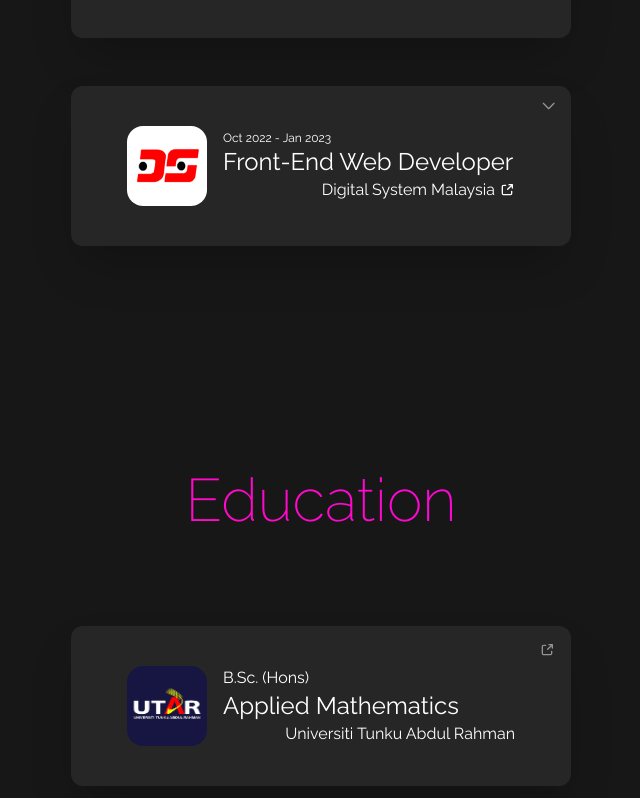
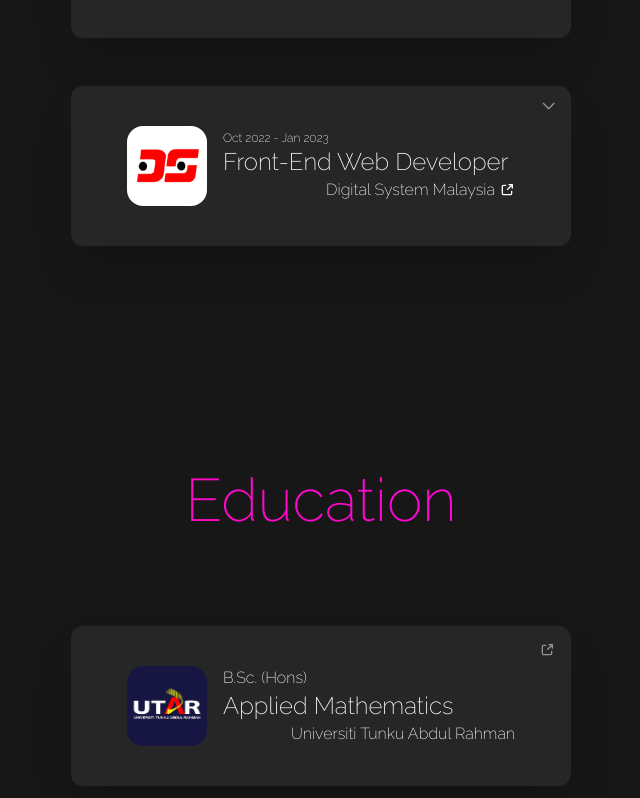
Before and after one commit to SyafiqAi/syafiq-portfolio-v2, a Vue app: page / in a window 1280 px wide. Shown: the part 2082-2880 px from the top of the page, without its empty margins (319-959 px from the left). Built offline with nearby package versions, Linux system fonts and the light colour scheme.

Commit message:
feat: cards font weight

```diff
--- a/src/components/TheEducation/EducationCard.vue
+++ b/src/components/TheEducation/EducationCard.vue
@@ -28,7 +28,7 @@ onMounted(() => {
             <ExternalLinkIcon
                 class="h-4 w-fit absolute top-4 right-4 opacity-50 group-hover:opacity-100 transition-opacity"
             />
-            <div class="flex gap-4 justify-center items-center">
+            <div class="flex gap-4 justify-center items-center font-light md:font-extralight">
                 <img
                     :src="logo"
                     :alt="`${university} logo`"
--- a/src/components/TheExperience/ExperienceCard.vue
+++ b/src/components/TheExperience/ExperienceCard.vue
@@ -38,7 +38,7 @@ onMounted(() => {
         <CaretDownIcon
             :class="`absolute top-4 right-4 h-2 ${isOpen && 'rotate-180'} transition-transform duration-500 opacity-50 group-hover:opacity-100`"
         />
-        <div class="flex gap-4 justify-center items-center">
+        <div class="flex gap-4 justify-center items-center font-light md:font-extralight">
             <img
                 :src="logoSrc"
                 :alt="`${company} logo`"
```
